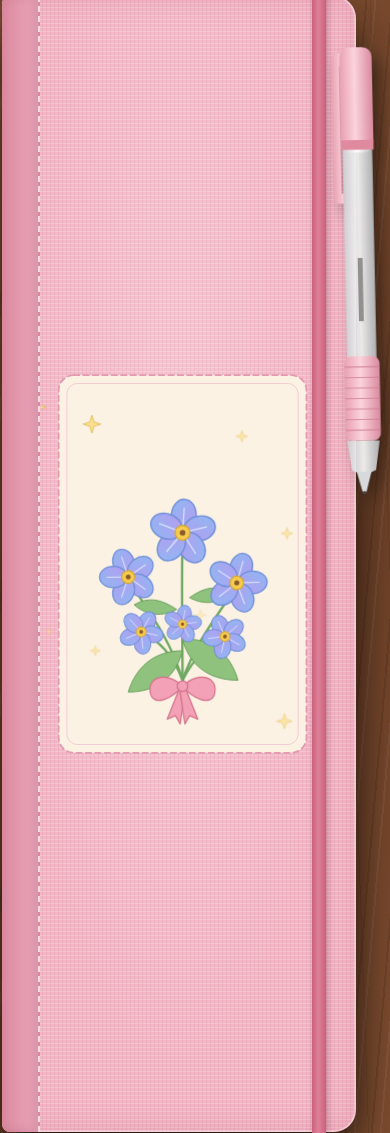
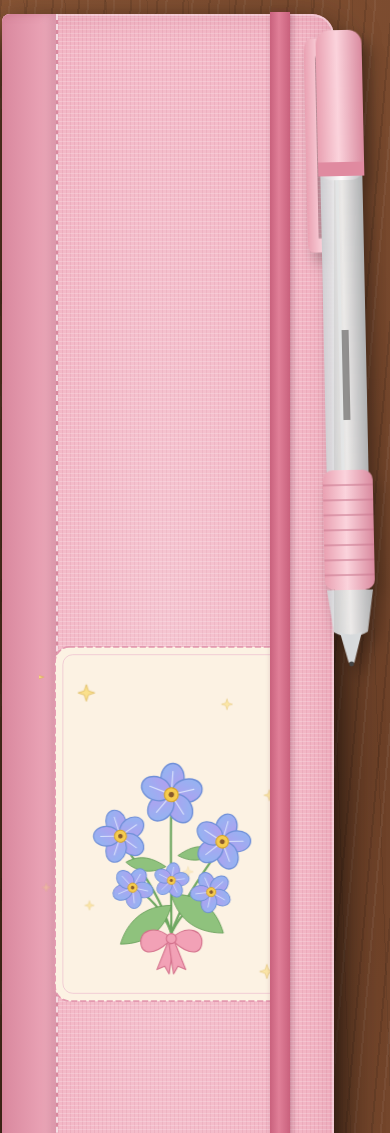
Before and after one commit to Lucuss00/shipurp, a plain HTML site: page index.html in a window 390 px wide. Shown: the top 1133 px of the page. Drawn offline with Linux system fonts and the light colour scheme.

Commit message:
Use desktop-size layout on mobile; sit the page on the diary's own cover board
Co-Authored-By: Claude Sonnet 5.5 <noreply@anthropic.com>
Claude-Session: https://claude.ai/code/session_0159Ac3pN3vKQUVHcAbGA3vy

```diff
--- a/index.html
+++ b/index.html
@@ -2,7 +2,7 @@
 <html lang="th">
 <head>
 <meta charset="utf-8">
-<meta name="viewport" content="width=device-width, initial-scale=1">
+<meta name="viewport" content="width=820, initial-scale=1">
 <title>Diary</title>
 <link rel="preconnect" href="https://fonts.googleapis.com">
 <link href="https://fonts.googleapis.com/css2?family=Mali:wght@400;500&display=swap" rel="stylesheet">
@@ -31,9 +31,33 @@
   .desk{position:relative; width:100%; max-width:720px; padding-right:54px}
   .stage{position:relative; perspective:2400px}
 
+
+  /* ================= ตัวเล่ม (พื้นหลังที่กระดาษวางอยู่) ================= */
+  .book{
+    position:absolute; z-index:0; inset:-22px -14px -14px -14px;
+    border-radius:8px 22px 22px 8px;
+    background:
+      repeating-linear-gradient(0deg, rgba(255,255,255,.20) 0 1px, transparent 1px 4px),
+      repeating-linear-gradient(90deg, rgba(200,110,135,.16) 0 1px, transparent 1px 4px),
+      #e9a3b5;
+    box-shadow:0 20px 44px rgba(0,0,0,.5), inset 0 0 0 2px rgba(255,255,255,.3);
+  }
+  .book::before{ /* สันเล่มด้านซ้าย */
+    content:""; position:absolute; left:0; top:0; bottom:0; width:14px;
+    background:linear-gradient(90deg,#d9889e,#e8a0b3);
+    border-right:2px dashed rgba(255,255,255,.7); border-radius:8px 0 0 8px;
+  }
+  .book::after{ /* ปกในสีครีม */
+    content:""; position:absolute; left:14px; right:6px; top:6px; bottom:6px;
+    background:linear-gradient(180deg,#fbe9ec,#f6d9df);
+    border-radius:4px 16px 16px 4px;
+    box-shadow:inset 0 0 18px rgba(190,90,120,.28);
+  }
+  .sheet{z-index:1}
+
   /* ================= หน้าปก ================= */
   .cover{
-    position:absolute; z-index:20; inset:-22px -8px -8px -6px;
+    position:absolute; z-index:20; inset:-22px -14px -14px -14px;
     border:0; padding:0; margin:0; cursor:pointer; display:block;
     border-radius:8px 22px 22px 8px;
     background:
@@ -154,23 +178,6 @@
     transform:rotate(-1.2deg); filter:drop-shadow(8px 10px 8px rgba(0,0,0,.35)); pointer-events:none;
   }
 
-  @media (max-width:640px){
-    :root{--lh:34px; --top:92px}
-    body{padding:18px 8px 40px}
-    .desk{padding-right:34px}
-    .sheet{padding:var(--top) 22px 300px 58px}
-    .sheet::before{left:46px; right:18px}
-    .sheet::after{left:48px}
-    .text{font-size:17.5px}
-    .flower{right:34px; width:100px; top:26px}
-    .spk{left:60px; top:34px; width:34px}
-    .photo{width:240px; right:14px; bottom:34px}
-    .pen{width:52px; height:520px; right:-4px}
-    .stamp-wrap{left:56px; bottom:44px; transform:rotate(-4deg) scale(.75); transform-origin:left bottom}
-    .heart{left:120px; bottom:40px; width:26px}
-    .cover::before{width:36px}
-    .cover::after{right:30px; width:14px}
-  }
   @media (prefers-reduced-motion:reduce){
     .cover,.cover .float,.twinkle{animation:none; transition-duration:.01s}
   }
@@ -198,6 +205,7 @@
   </svg>
 
   <div class="stage">
+    <div class="book" aria-hidden="true"></div>
 
     <!-- ===== หน้าปก (กดเพื่อเปิด) ===== -->
     <button class="cover" id="cover" type="button" aria-label="เปิดไดอารี่">
```
